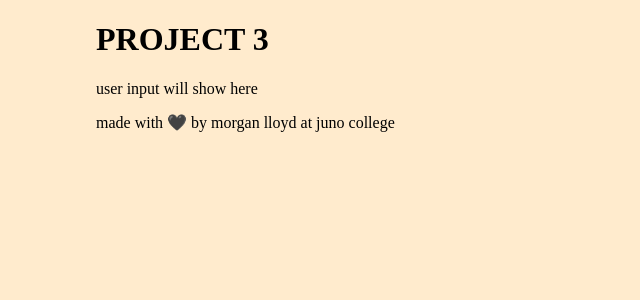
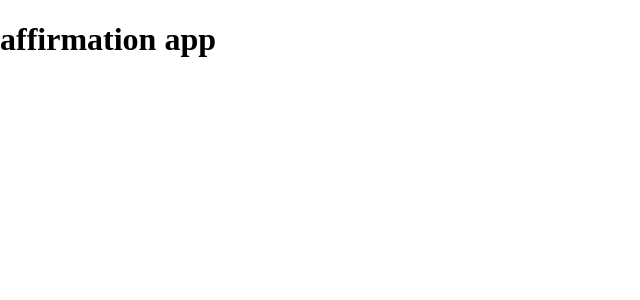
Before and after one commit to morganlloyd/morganLloydProject3, a React (Create React App) app: page / in a window 1280 px wide. Shown: the top 300 px of the page, without its empty margins (0-640 px from the left). Built offline with nearby package versions, Linux system fonts and the light colour scheme.

Commit message:
Added more components, and worked on the form functionality

```diff
--- a/package.json
+++ b/package.json
@@ -6,6 +6,7 @@
     "@testing-library/jest-dom": "^5.16.5",
     "@testing-library/react": "^13.4.0",
     "@testing-library/user-event": "^13.5.0",
+    "firebase": "^9.15.0",
     "react": "^18.2.0",
     "react-dom": "^18.2.0",
     "react-scripts": "5.0.1",
--- a/src/App.css
+++ /dev/null
@@ -1,38 +0,0 @@
-.App {
-  text-align: center;
-}
-
-.App-logo {
-  height: 40vmin;
-  pointer-events: none;
-}
-
-@media (prefers-reduced-motion: no-preference) {
-  .App-logo {
-    animation: App-logo-spin infinite 20s linear;
-  }
-}
-
-.App-header {
-  background-color: #282c34;
-  min-height: 100vh;
-  display: flex;
-  flex-direction: column;
-  align-items: center;
-  justify-content: center;
-  font-size: calc(10px + 2vmin);
-  color: white;
-}
-
-.App-link {
-  color: #61dafb;
-}
-
-@keyframes App-logo-spin {
-  from {
-    transform: rotate(0deg);
-  }
-  to {
-    transform: rotate(360deg);
-  }
-}
--- a/src/App.js
+++ b/src/App.js
@@ -1,23 +1,11 @@
-import './App.css';
-//form component
-import Form from './components/Form';
-import Affirmations from './components/Affirmations';
+import AffirmationWall from './components/AffirmationWall';
 
 function App() {
   return (
+
     <>
-      <header className='wrapper'>
-        <h1> PROJECT 3 </h1>
-      </header>
-
-      <main>
-        <Form />
-
-        <Affirmations />
-      </main>
-      <footer className='wrapper'>
-        made with 🖤  by morgan lloyd at juno college
-      </footer>
+    <h1>affirmation app</h1>
+    <AffirmationWall />
     </>
   );
 }
--- /dev/null
+++ b/src/components/AffirmationWall.js
@@ -0,0 +1,7 @@
+const AffirmationWall = () => {
+    return (
+        <></>
+    )
+}
+
+export default AffirmationWall;
--- a/src/components/Affirmations.js
+++ /dev/null
@@ -1,9 +0,0 @@
-const Affirmations = () => {
-    return (
-        <section className="affirmationGallery wrapper">
-
-        </section>
-    )
-}
-
-export default Affirmations
--- a/src/components/Form.js
+++ b/src/components/Form.js
@@ -1,9 +1,47 @@
+import { useState } from "react";
+import firebase from "../firebase";
+import { ref, getDatabase, push} from 'firebase/database';
+
+
+
 const Form = () => {
+
+    const [affirmationInput, setAffirmationInput] = useState("");
+
+    const handleChange = (e) => {
+        setAffirmationInput(e.target.value)
+
+        // console.log(e.target.value);
+    }
+
+    // console.log(affirmationInput)
+    const handleSubmit = (e) => {
+        e.preventDefault();
+
+        const db = getDatabase(firebase);
+        const dbRef = ref(db);
+
+        push(dbRef, affirmationInput);
+
+        setAffirmationInput("");
+    }
     return (
         <section className="inputForm wrapper">
-            <p>user input will show here</p>
+
+            <form action="" onSubmit={handleSubmit}>
+
+                <label htmlFor="affirmationInput">
+                    enter a affirmation that inspires you below
+                </label>
+
+                <input type="text" name="affirmationInput" onChange= {handleChange} value={affirmationInput}placeholder="ie. i am a successful front-end dev!"/>
+
+
+                <button>submit</button>
+            </form>
+
         </section>
-    );
+    )
 }
 
-export default Form
+export default Form;
--- a/src/firebase.js
+++ b/src/firebase.js
@@ -14,4 +14,6 @@ const firebaseConfig = {
 };
 
 // Initialize Firebase
-const app = initializeApp(firebaseConfig);
+const firebase = initializeApp(firebaseConfig);
+
+export default firebase;
--- a/src/index.css
+++ b/src/index.css
@@ -6,8 +6,8 @@ html { box-sizing: border-box;}
 
 .sr-only { position: absolute; width: 1px; height: 1px; margin: -1px; border: 0; padding: 0; white-space: nowrap; clip-path: inset(100%); clip: rect(0 0 0 0); overflow: hidden;}
 
-html {
-  background-color: blanchedalmond;
+body {
+  background-color: white;
 }
 
 .wrapper {
```
Also changed, not shown: src/components/AffirmationItem.js (added, +7 -0 lines), src/components/LikeCounter.js (added, +7 -0 lines), 1 other file (tests, documents, lock files or other folders).
